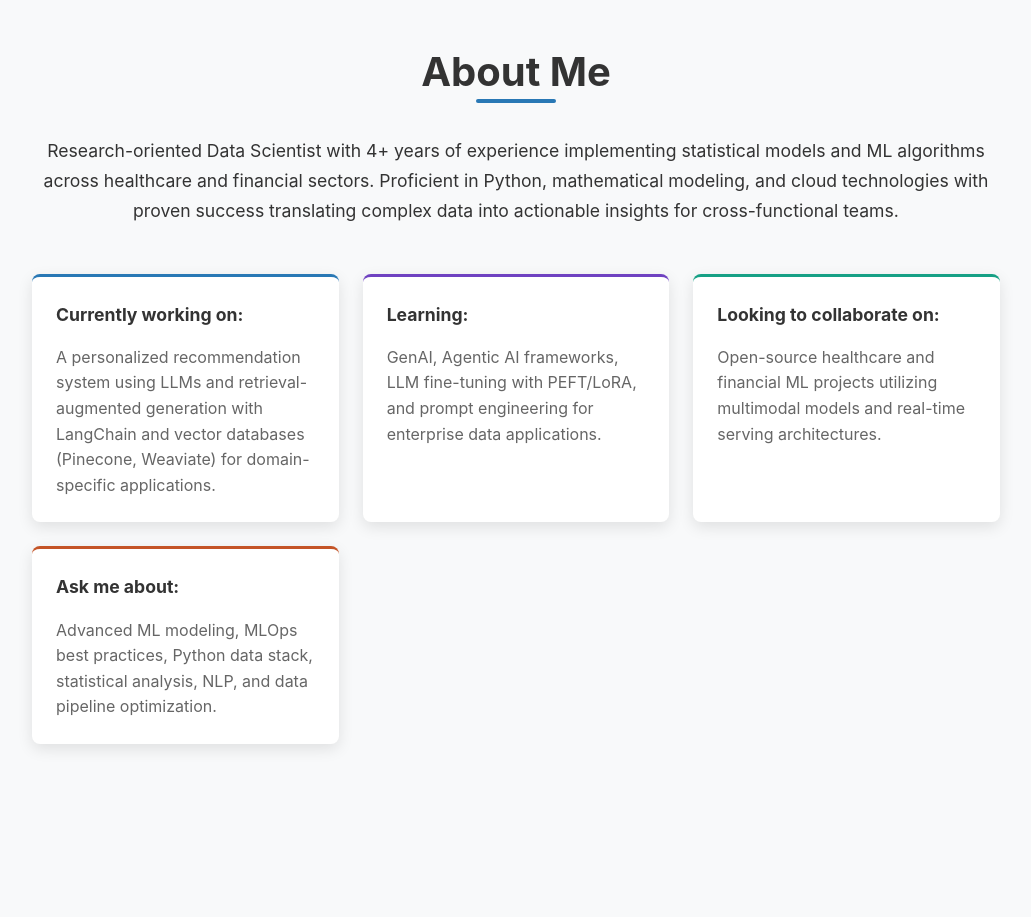
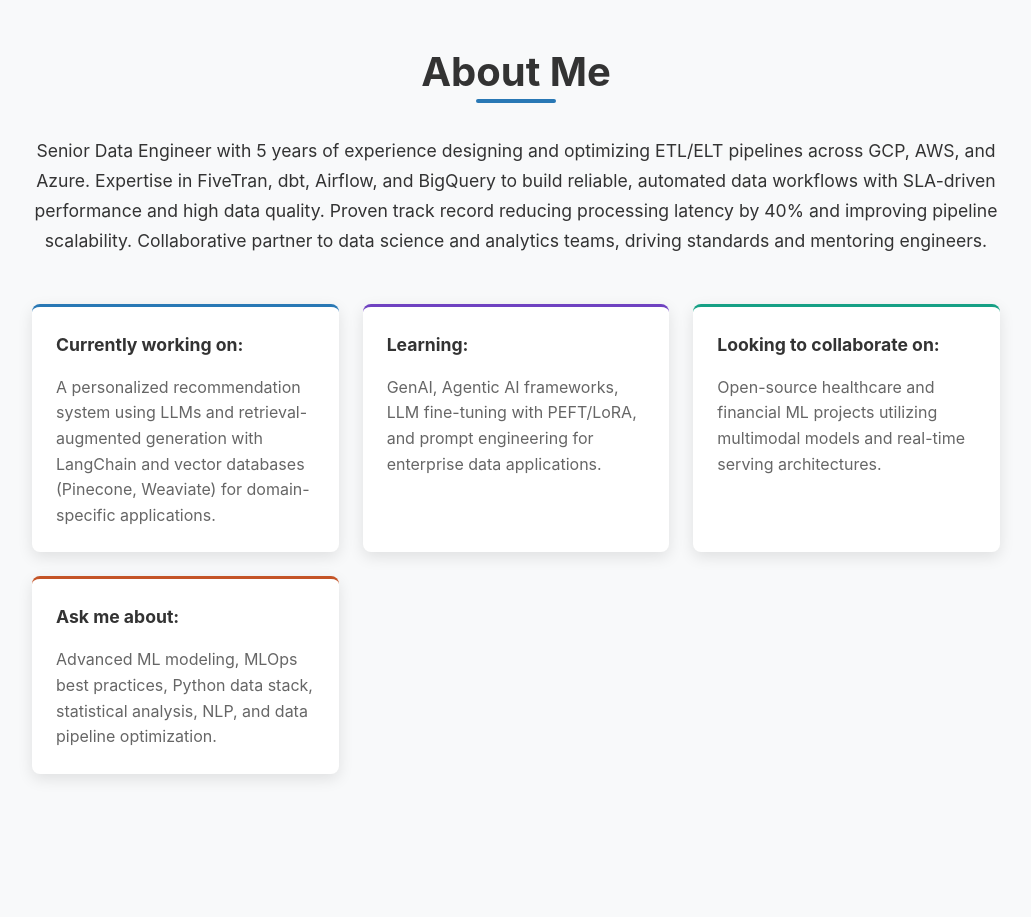
Before and after one commit to lenkalapellypraveen/Portfolio_Praveen, a React (Vite) app: page / in a window 1280 px wide. Shown: the part 840-1757 px from the top of the page, without its empty margins (124-1155 px from the left). Built offline with nearby package versions, Linux system fonts and the light colour scheme.

Commit message:
Updated About.tsx

```diff
--- a/src/components/About.tsx
+++ b/src/components/About.tsx
@@ -8,7 +8,7 @@ export const About: React.FC = () => {
         <h2 className="section-title">About Me</h2>
         <div className="about-content">
           <p className="about-description">
-            Research-oriented Data Scientist with 4+ years of experience implementing statistical models and ML algorithms across healthcare and financial sectors. Proficient in Python, mathematical modeling, and cloud technologies with proven success translating complex data into actionable insights for cross-functional teams.
+            Senior Data Engineer with 5 years of experience designing and optimizing ETL/ELT pipelines across GCP, AWS, and Azure. Expertise in FiveTran, dbt, Airflow, and BigQuery to build reliable, automated data workflows with SLA-driven performance and high data quality. Proven track record reducing processing latency by 40% and improving pipeline scalability. Collaborative partner to data science and analytics teams, driving standards and mentoring engineers.
           </p>
 
           <div className="focus-grid">
```
